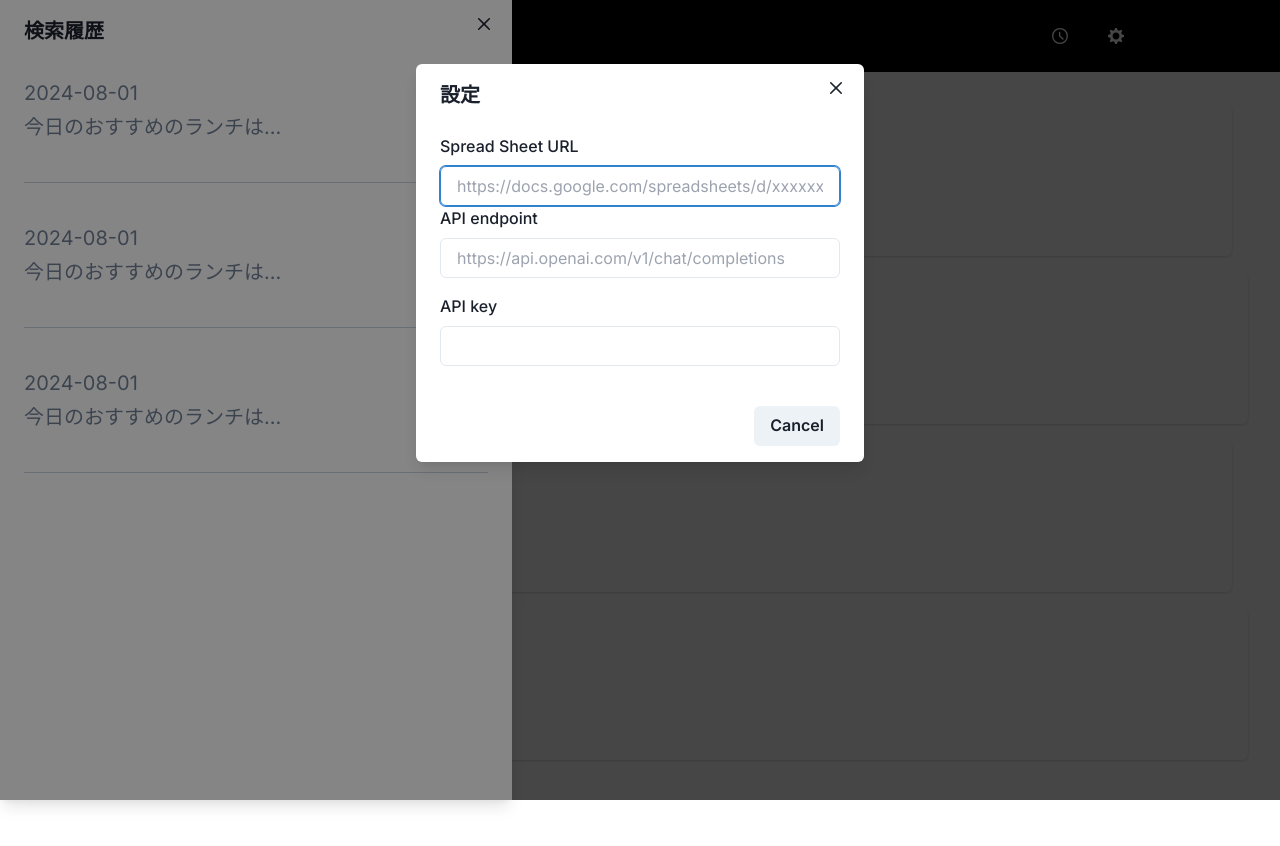
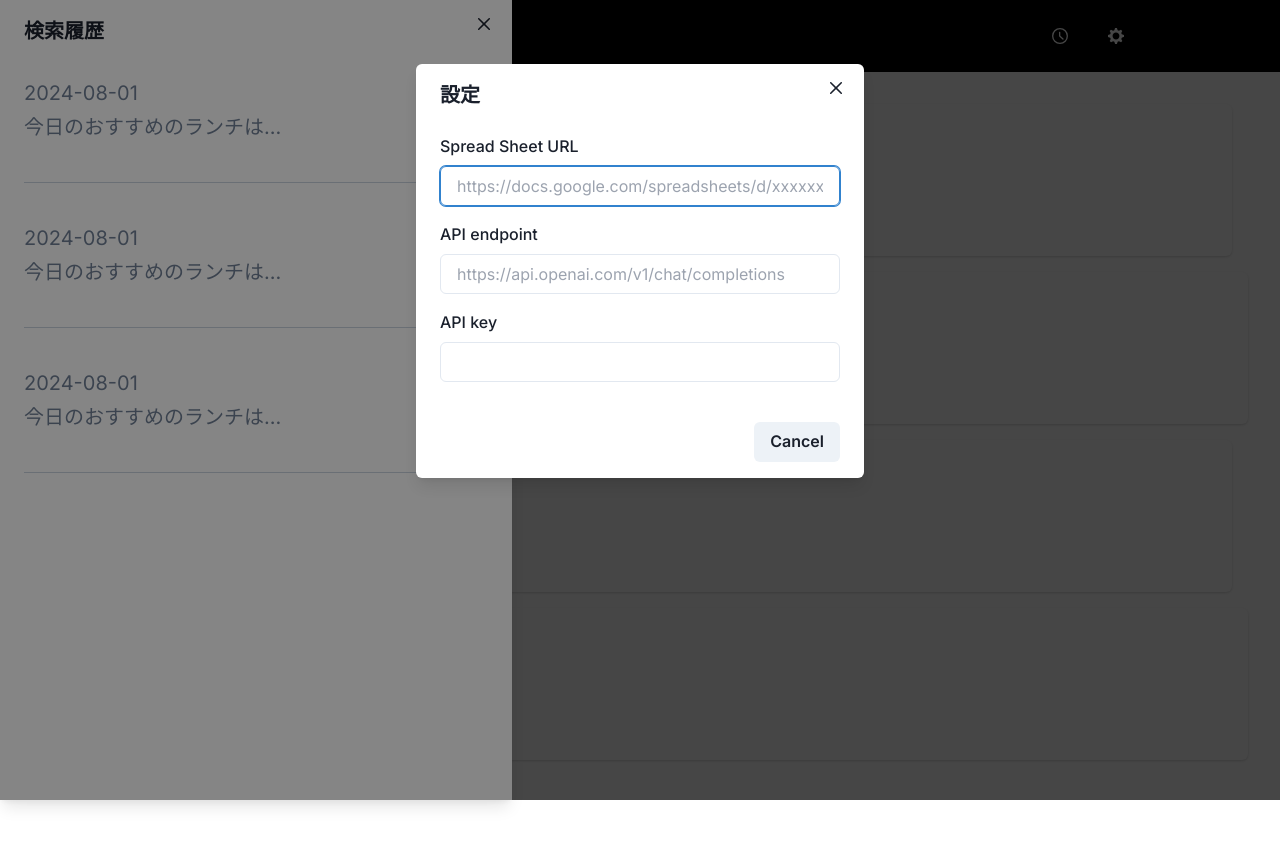
Before and after one commit to 50ra4/today-lunch-recommendation, a Next.js app: page / in a window 1280 px wide. Both pictures are taken after a click on the button 1116 px from the left and 36 px from the top of the page. Shown: the top 846 px of the page. Built offline with nearby package versions, Linux system fonts and the light colour scheme; grey boxes are pictures that could not be loaded.

Commit message:
chore: fix PreferenceModal

```diff
--- a/src/components/PreferenceModal.tsx
+++ b/src/components/PreferenceModal.tsx
@@ -34,7 +34,7 @@ export function PreferenceModal({ isOpen, onClose }: Props) {
             <Input ref={initialRef} placeholder="https://docs.google.com/spreadsheets/d/xxxxxxxxx" />
           </FormControl>
 
-          <FormControl>
+          <FormControl mt={4}>
             <FormLabel>API endpoint</FormLabel>
             <Input placeholder="https://api.openai.com/v1/chat/completions" />
           </FormControl>
```
